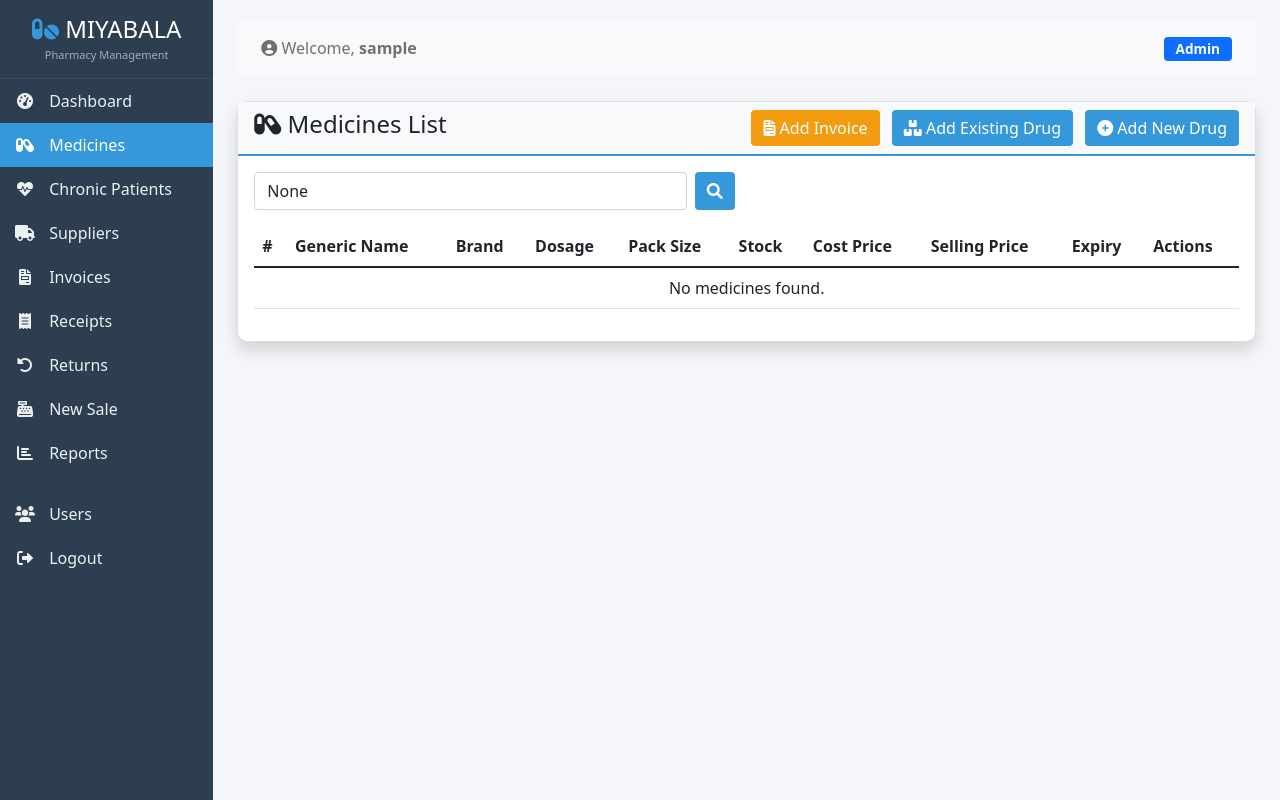
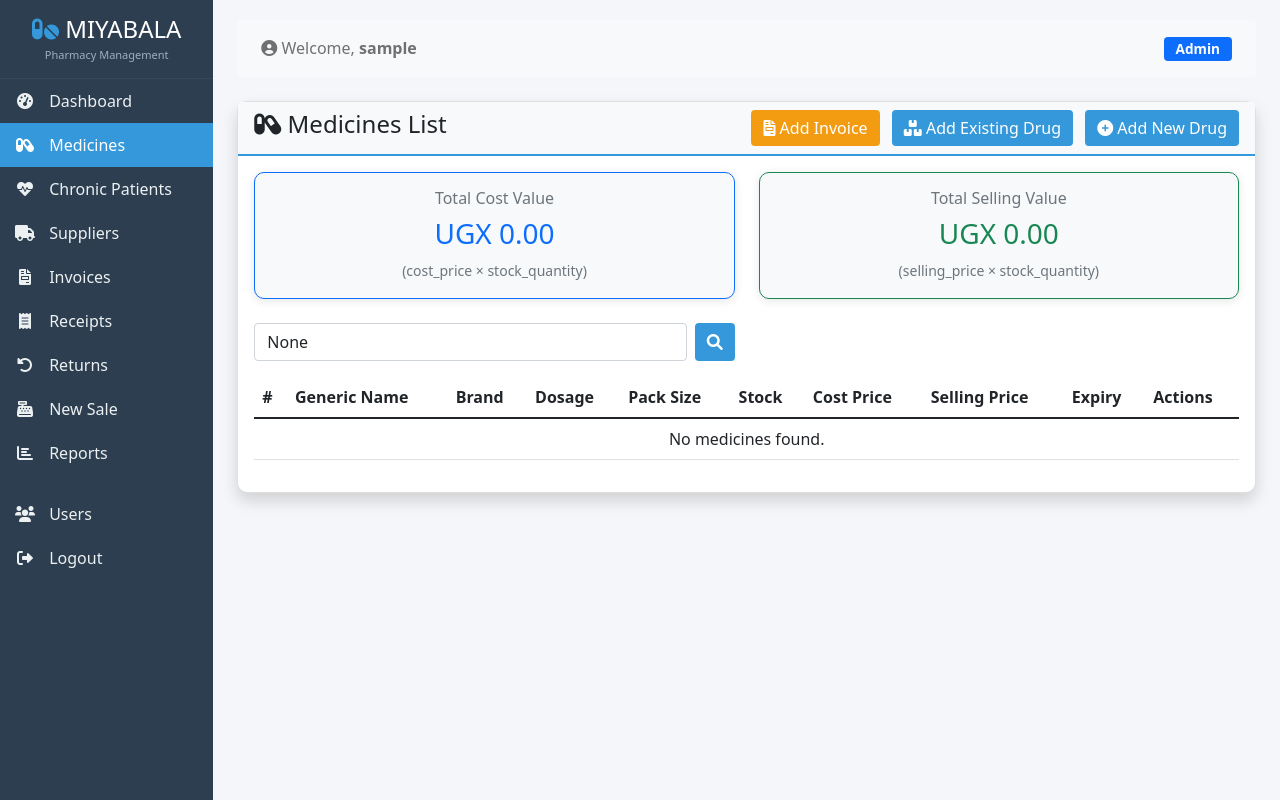
Before and after one commit to kiyimbahenry/miyabalapharmacy, a Django app: page /drugs/ in a window 1280 px wide. Run offline with Django 5.2, Linux system fonts and the light colour scheme; the visitor is signed in with stand-in values (Sample User, id 1); data comes from the database, SQL or seed files in the repository; data that the repository does not hold is empty.

Commit message:
Fix drug_list view: correct syntax for aggregate totals

```diff
--- a/stockcontrol/stock/templates/stock/drug_list.html
+++ b/stockcontrol/stock/templates/stock/drug_list.html
@@ -10,11 +10,9 @@
             <div class="card-header d-flex justify-content-between align-items-center">
                 <h4><i class="fas fa-capsules"></i> Medicines List</h4>
                 <div>
-                    <!-- NEW: Add Invoice button -->
                     <a href="{% url 'stock:invoice_create' %}" class="btn btn-warning me-2">
                         <i class="fas fa-file-invoice"></i> Add Invoice
                     </a>
-                    <!-- NEW: Add Existing Drug button -->
                     <a href="{% url 'stock:add_stock_to_drug' %}" class="btn btn-info me-2">
                         <i class="fas fa-boxes"></i> Add Existing Drug
                     </a>
@@ -24,6 +22,29 @@
                 </div>
             </div>
             <div class="card-body">
+
+                <!-- ===== SUMMARY CARDS ===== -->
+                <div class="row mb-4">
+                    <div class="col-md-6">
+                        <div class="card bg-light border-primary">
+                            <div class="card-body text-center">
+                                <h6 class="text-muted">Total Cost Value</h6>
+                                <h3 class="text-primary">UGX {{ total_cost_value|floatformat:2 }}</h3>
+                                <small class="text-muted">(cost_price × stock_quantity)</small>
+                            </div>
+                        </div>
+                    </div>
+                    <div class="col-md-6">
+                        <div class="card bg-light border-success">
+                            <div class="card-body text-center">
+                                <h6 class="text-muted">Total Selling Value</h6>
+                                <h3 class="text-success">UGX {{ total_selling_value|floatformat:2 }}</h3>
+                                <small class="text-muted">(selling_price × stock_quantity)</small>
+                            </div>
+                        </div>
+                    </div>
+                </div>
+
                 <!-- Search -->
                 <div class="row mb-3">
                     <div class="col-md-6">
@@ -62,7 +83,6 @@
                                 <td>{{ drug.brand|default:'-' }}</td>
                                 <td>{{ drug.get_dosage_display|default:'-' }}</td>
                                 <td>{{ drug.pack_size }}</td>
-                                <!-- NEW: Stock quantity is clickable -->
                                 <td>
                                     <a href="{% url 'stock:add_stock_to_drug' %}?drug_id={{ drug.id }}"
                                        class="badge {% if drug.is_low_stock %}bg-danger{% else %}bg-success{% endif %}"
--- a/stockcontrol/stock/views.py
+++ b/stockcontrol/stock/views.py
@@ -344,7 +344,7 @@ def complete_sale(request):
 
 @login_required
 def drug_list(request):
-    """List all drugs/medicines"""
+    """List all drugs/medicines with summary totals"""
     drugs = Drug.objects.all().select_related('category', 'supplier')
 
     category_id = request.GET.get('category')
@@ -362,11 +362,18 @@ def drug_list(request):
 
     categories = Category.objects.all()
 
+    # Compute total stock values (fixed syntax)
+    from django.db.models import Sum, F
+    total_cost_value = Drug.objects.aggregate(total=Sum(F('cost_price') * F('stock_quantity')))['total'] or 0
+    total_selling_value = Drug.objects.aggregate(total=Sum(F('selling_price') * F('stock_quantity')))['total'] or 0
+
     context = {
         'drugs': drugs,
         'categories': categories,
         'search_query': search_query,
-        'selected_category': category_id
+        'selected_category': category_id,
+        'total_cost_value': total_cost_value,
+        'total_selling_value': total_selling_value,
     }
     return render(request, 'stock/drug_list.html', context)
 
```
